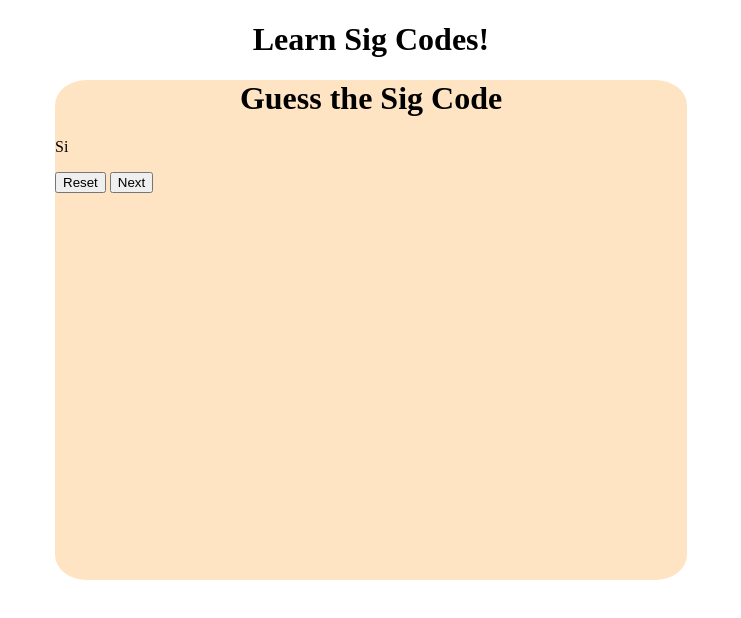
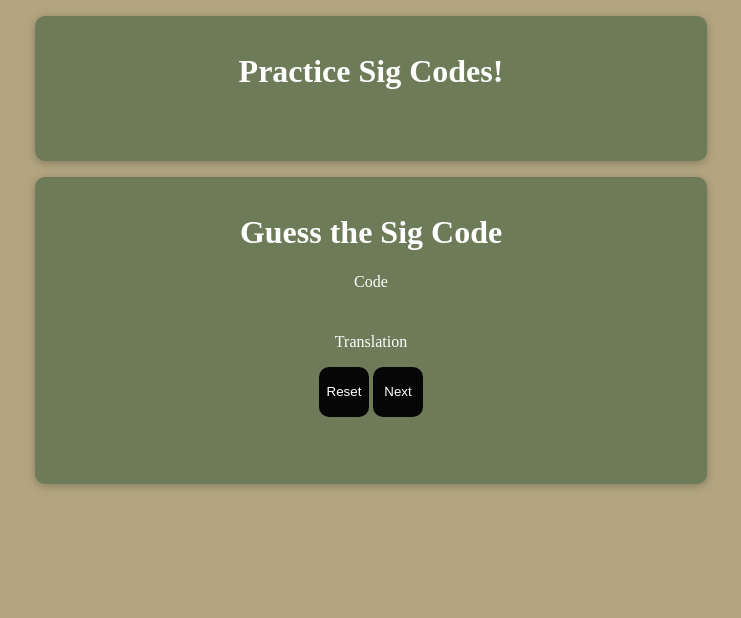
Before and after one commit to dillon-1999/sig-codes, a website: page index.html in a window 1280 px wide. Shown: the whole page, without its empty margins (269-1010 px from the left). Drawn offline with Linux system fonts and the light colour scheme.

Commit message:
finishing styles before launch

```diff
--- a/index.html
+++ b/index.html
@@ -9,17 +9,22 @@
     <link rel="stylesheet" type="text/css" href="/css/styles.css">
 </head>
 <body>
-    <h1 class="center-text">Learn Sig Codes!</h1>
-    <div></div>
-    <div class="modal-container center-div">
+    <header class="view-box">
+        <h1 class="center-text">Practice Sig Codes!</h1>
+        <progress id="progress-bar" value="0" max="173"></progress>
+    </header>
+
+    <div class="view-box box-height">
         <h1 id="question-type" class="center-text">Guess the Sig Code</h1>
         <div id="code-container">
-            <p id="code">Si</p>
-            <p id="translation"></p>
+            <p id="code">Code</p>
+            <div id="overlay" class="translation-overlay overlay-hidden">
+                <span id="click-to-show" style="display: none">Click To Show</span>
+                <p id="translation" class="translation-shown">Translation</p>
+            </div>
         </div>
-        <span><button id="reset-button">Reset</button></span>
-        <span><button id="get-code">Next</button></span>
+        <span><button id="reset-button" class="button">Reset</button></span>
+        <span><button id="get-code" class="button">Next</button></span>
     </div>
-
 </body>
 </html>
--- a/index.js
+++ b/index.js
@@ -7,7 +7,7 @@ const { visitModel } = require('./Models/VisitModel.js');
 const PORT = 8006;
 
 app.use(express.static(path.join(__dirname, "public"), {
-    extensions: ['html', 'js', 'css'],
+    extensions: ['html', 'js', 'css', 'jpg'],
 }));
 app.use(express.static('public'));
 require("./Controllers/SigCodeController.js")(app);
--- a/public/css/styles.css
+++ b/public/css/styles.css
@@ -1,15 +1,73 @@
+body{
+    background-color: #b3a580;
+}
+
 .center-text{
     text-align: center;
 }
 
-.modal-container{
-    background-color: bisque;
-    width: 500px;
-    height: 500px;
-    border-radius: 5%;
+.view-box{
+    box-shadow: 0 2px 8px rgba(0, 0, 0, 0.26);
+    margin: 1rem auto;
+    border-radius: 10px;
+    padding: 1rem;
+    background-color: #6d7b58;
+    color: white;
+    text-align: center;
+    max-width: 40rem;
 }
 
-.center-div{
+.box-height{
+    height: 275px;
+}
+
+.button{
+    background-color: rgb(6, 6, 6);
+    border-radius: 10px;
+    border: none;
+    height: 50px;
+    width: 50px;
+    color: white;
+}
+.button:hover{
+    box-shadow: 0 2px 8px rgba(0, 0, 0, 0.26);
+    cursor: pointer;
+}
+
+#overlay:hover{
+    cursor: pointer;
+}
+.translation-hidden{
+    visibility: hidden;
+}
+
+.translation-shown{
+    visibility: visible;
+}
+
+.translation-overlay{
+    background-color: white;
+    width: auto;
+    left: 0;
+    right: 0;
     margin: auto;
-    width: 50%;
+    padding-top: 10px;
+    border-radius: 10px;
 }
+
+.overlay-hidden{
+    background-color: #6d7b58;
+}
+
+.overlay-shown{
+    background-color: white;
+    color: black;
+}
+
+#progress-bar{
+    padding: 1rem;
+    max-width: 40rem;
+    width: 90%;
+    margin: auto;
+    border-radius: 10px;
+}
```
